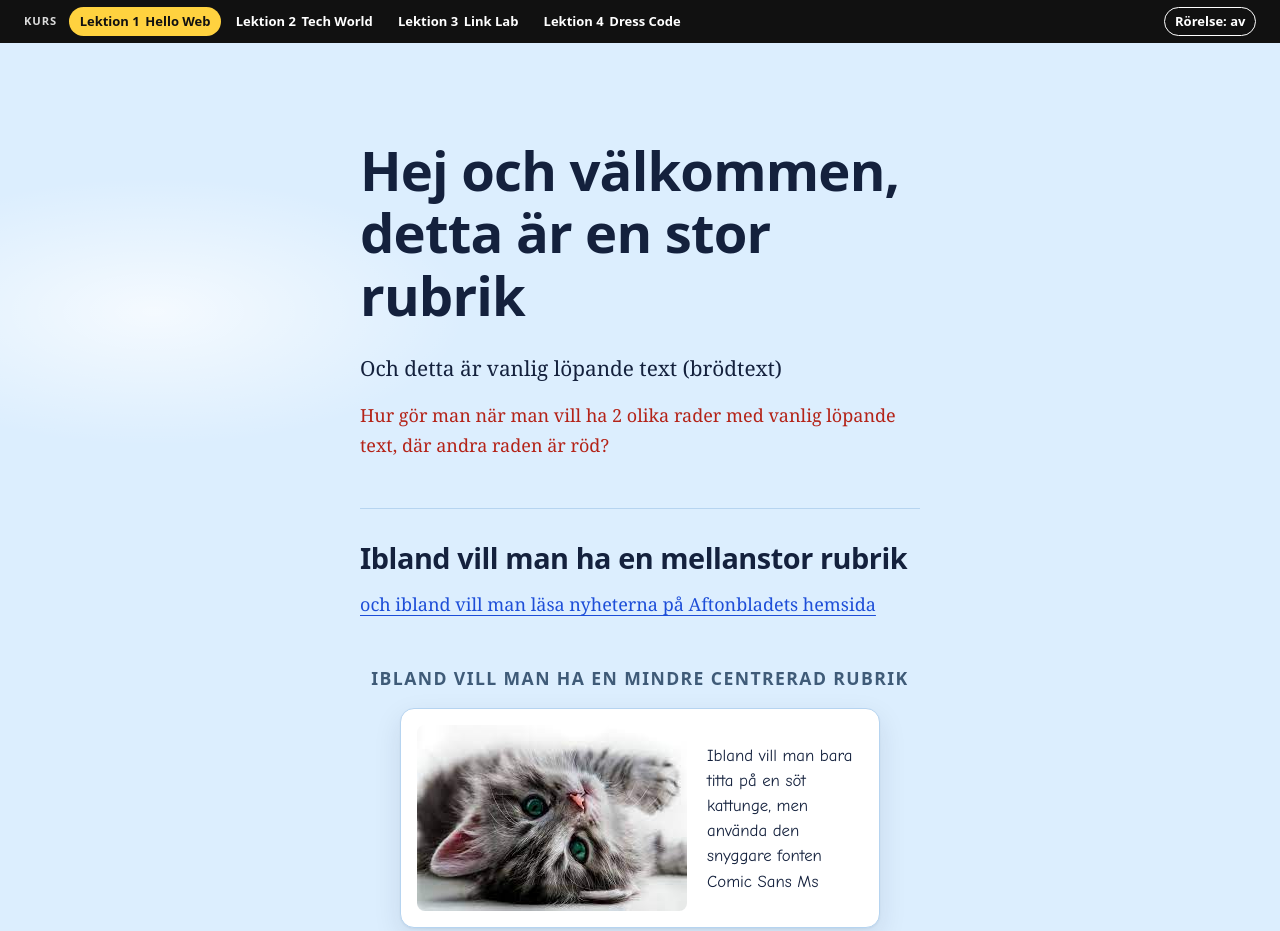
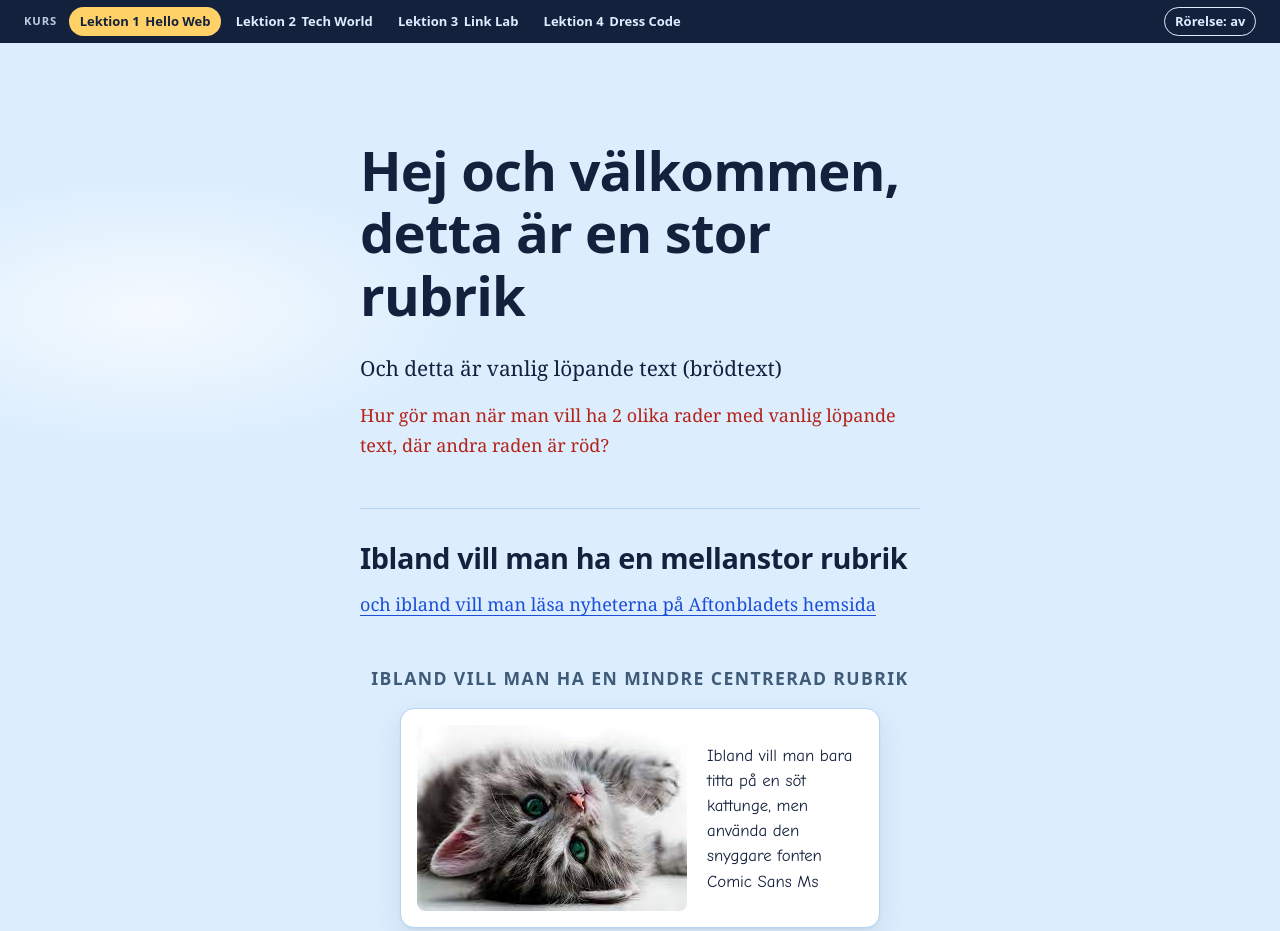
Before and after one commit to abdimannor/hello-web, a plain HTML site: page index.html in a window 1280 px wide. Shown: the top 931 px of the page. Drawn offline with Linux system fonts and the light colour scheme.

Commit message:
Give the course bar this lesson's own colours

```diff
--- a/style.css
+++ b/style.css
@@ -7,6 +7,9 @@
   --link: #1d4ed8;
   --rule: #b6d4f0;
   --measure: 38rem;
+  --course-bg: #14213d;
+  --course-ink: #dceefe;
+  --course-accent: #ffd166;
 }
 
 *, *::before, *::after { box-sizing: border-box; }
```
